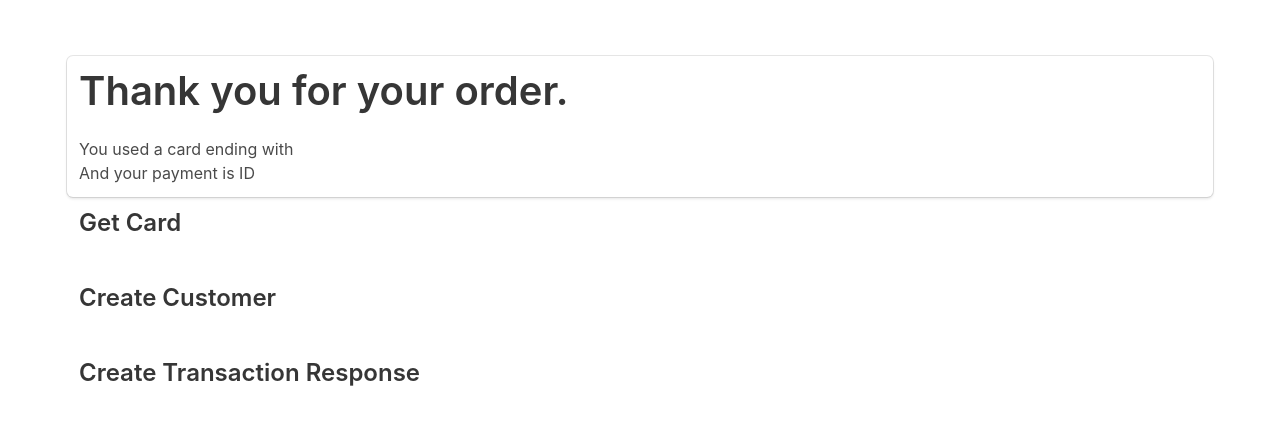
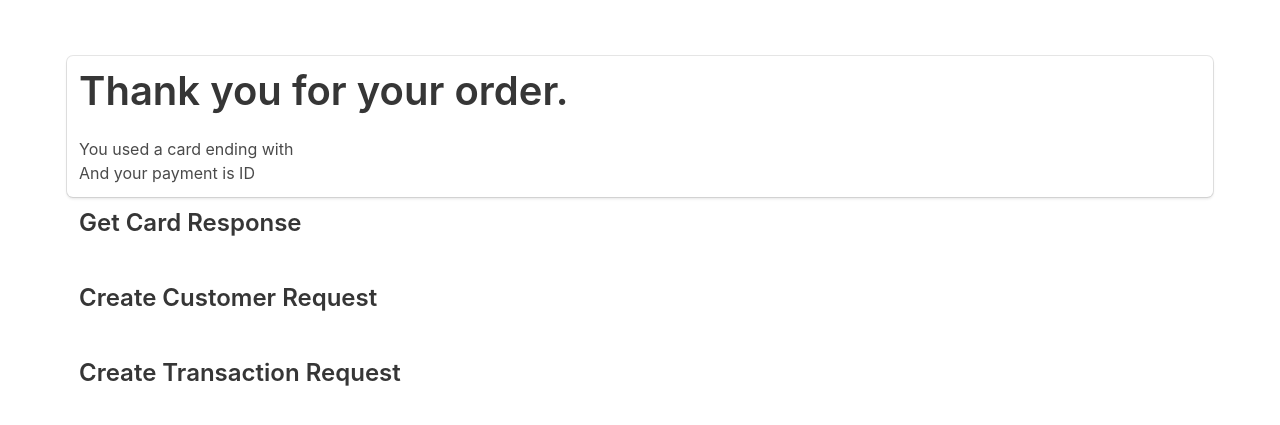
Before and after one commit to Spaden89/demo-app, a Flask app: template test-app/templates/thankyou.html in a window 1280 px wide. Shown: the part 52-477 px from the top of the page. Run offline with Flask 2, Linux system fonts and the light colour scheme; the template is opened without the code that fills it, so the values that code supplies are empty; parts of the project's set-up code (start-up, migrations or seed data) failed here and were passed over; some libraries are stand-ins or nearby versions.

Commit message:
refactored + comments

```diff
--- a/test-app/app.py
+++ b/test-app/app.py
@@ -17,23 +17,35 @@ api_key = os.environ.get("API_KEY")
 ui_host = host + 'reports/transactions/'
 api_host = host + 'v1/'
 
+# Set the api header
+headers = {
+    "Content-Type": "application/json",
+    "x-apikey": api_key
+}
+
+# Print the host that is used
+print(f"Connected to Verifone environment: {host}")
+
 @app.route('/demo', methods=['GET','POST'])
 def demo():
+    # Get and print client ip address
     client_ip_address = request.environ.get('HTTP_X_FORWARDED_FOR', request.remote_addr)
+    print(f"Client IP address: {client_ip_address}")
+    # Get and print client User-Agent
+    client_user_agent = request.headers.get('User-Agent')
+    print(f"Client User-Agent is: {client_user_agent}")
+    # The token form is submitted and posted back to this page, when that happens, this if-statement catches it.
     if request.method == 'POST':
-        # Get card
+        # Print the card id from the form submission
         card_id = request.form.get('card')
-        print(card_id)
-        headers = {
-            "Content-Type": "application/json",
-            "x-apikey": api_key
-        }
-        print(host)
+        print(f"The card token is: {card_id}")
+        # GET and print the card details and store them as a json file
         card_req = requests.get(api_host + 'card/' + card_id, headers=headers)
         card_json = card_req.json()
+        print(card_json)
+        # Convert the json object to an html table
         card_table = json2html.convert(json = card_json, table_attributes="class=\"table is-striped\"")
-        print(card_json)
-        # Create customer
+        # Create customer json body
         customer_body = {
             "organisation":"5d2eeef0628e0432e2826bff",
             "email_address": "john.gilmore@email.com",
@@ -46,11 +58,13 @@ def demo():
                 "postal_code": "WA4 5GX"
             }
         }
+        # POST the customer details and capture the response as a json object
         customer_req = requests.post(api_host + 'customer/', headers = headers, json = customer_body)
         customer_json = customer_req.json()
+        print(customer_json)
+        # Convert the json object to an html table
         customer_table = json2html.convert(json = customer_json, table_attributes="class=\"table is-striped\"")
-        print(customer_json)
-        # Create transaction
+        # Create transaction json body
         transaction_body = {
             "account": "5d2efcf2628e0432e2826c6a",
             "amount": 1234,
@@ -60,21 +74,27 @@ def demo():
             "customer": customer_json['_id'],
             "dynamic_descriptor": "Demonstration Test",
             "merchant_reference": "Test Demo",
-            "user_agent": "Mozilla/5.0 (Macintosh; Intel Mac OS X 10_15) AppleWebKit/605.1.15 (KHTML, like Gecko) Version/13.0.2 Safari/605.1.15",
+            "user_agent": client_user_agent,
         }
+        # POST transaction request and capture the response as a json object
         trx_req = requests.post(api_host + 'transaction', headers = headers, json = transaction_body)
         trx_json = trx_req.json()
-        trx_table = json2html.convert(json = trx_json, table_attributes="class=\"table is-striped\"")
         print(trx_json)
+        # Convert the json object to an html table
+        trx_table = json2html.convert(json = transaction_body, table_attributes="class=\"table is-striped\"")
+        # Generate the link to the transaction in the UI
         trx_link = ui_host + str(trx_json['_id'])
-        return render_template('thankyou.html', api_host = api_host, card_table = card_table, card = card_json, transaction_table = trx_table, transaction = trx_json, customer_table = customer_table, customer = customer_json, trx_link = trx_link)
+        # Render the thankyou template with the card table + json, transaction table + json, customer table + json
+        return render_template('thankyou.html', card_table = card_table, card = card_json, transaction_table = trx_table, transaction = trx_json, customer_table = customer_table, customer = customer_json, trx_link = trx_link)
     return render_template('demo.html')
 
+@app.route('/thankyou/<transaction>', methods=['POST', 'GET'])
+def get_transaction(transaction):
+    client_ip_address = request.environ.get('HTTP_X_FORWARDED_FOR', request.remote_addr)
+    print(client_ip_address)
+    # get transaction and populate the card and customer and display
 
-@app.route('/get_card', methods=['POST', 'GET'])
-def receive_card():
-    req_data = request.args.get('card')
-    return '''<h1>The language value is: {}</h1>'''.format(req_data)
+    # render thankyou.html and display the card, transcation and customer information
 
 if __name__ == '__main__':
-    app.run(debug=True)
+    app.run()
--- a/test-app/templates/base.html
+++ b/test-app/templates/base.html
@@ -8,7 +8,6 @@
         integrity="sha384-BVYiiSIFeK1dGmJRAkycuHAHRg32OmUcww7on3RYdg4Va+PmSTsz/K68vbdEjh4u" crossorigin="anonymous">
     <link rel="stylesheet" href="https://cdnjs.cloudflare.com/ajax/libs/bulma/0.7.5/css/bulma.min.css">
     <link rel="stylesheet" href="https://cdnjs.cloudflare.com/ajax/libs/prism/1.17.1/themes/prism.min.css">
-    <link rel="stylesheet" href="form.css">
     <script defer src="https://use.fontawesome.com/releases/v5.3.1/js/all.js"></script>
     <script src="https://sandbox.omni.verifone.cloud/static/jsclient/script.js"></script>
     <script src="https://cdnjs.cloudflare.com/ajax/libs/prism/1.17.1/components/prism-core.min.js"></script>
--- a/test-app/templates/thankyou.html
+++ b/test-app/templates/thankyou.html
@@ -12,7 +12,7 @@
 		</div>
 		<div class="columns">
 			<div class="column">
-				<p class="title is-4">Get Card</p>
+				<p class="title is-4">Get Card Response</p>
 				<div class="table-container">
 								{{ card_table | safe }}
 				</div>
@@ -20,7 +20,7 @@
 		</div>
 		<div class="columns">
 			<div class="column">
-				<p class="title is-4">Create Customer</p>
+				<p class="title is-4">Create Customer Request</p>
 				<div class="table-container">
 								{{ customer_table | safe  }}
 				</div>
@@ -28,7 +28,7 @@
 		</div>
 		<div class="columns">
 			<div class="column">
-				<p class="title is-4">Create Transaction Response</p>
+				<p class="title is-4">Create Transaction Request</p>
 				<div class="table-container">
 				{{ transaction_table | safe  }}
 				</div>
```
Also changed, not shown: Readme.md.
